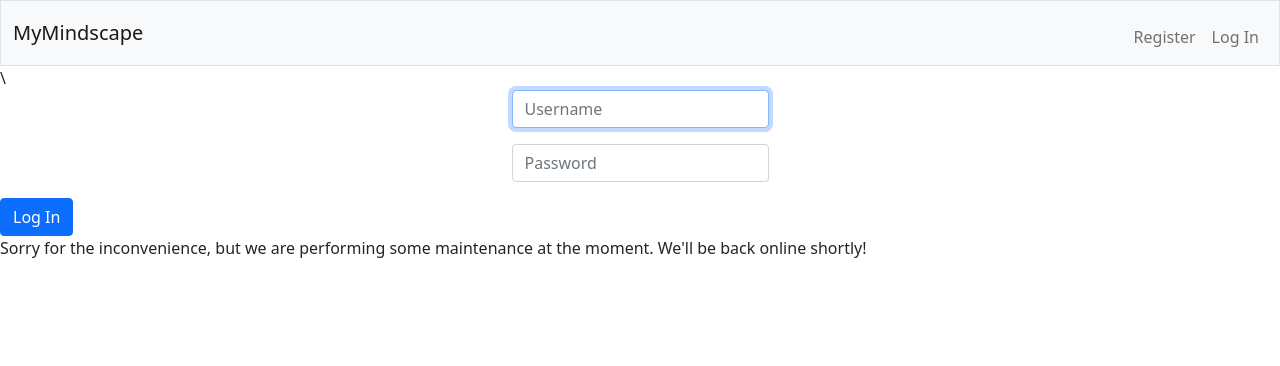
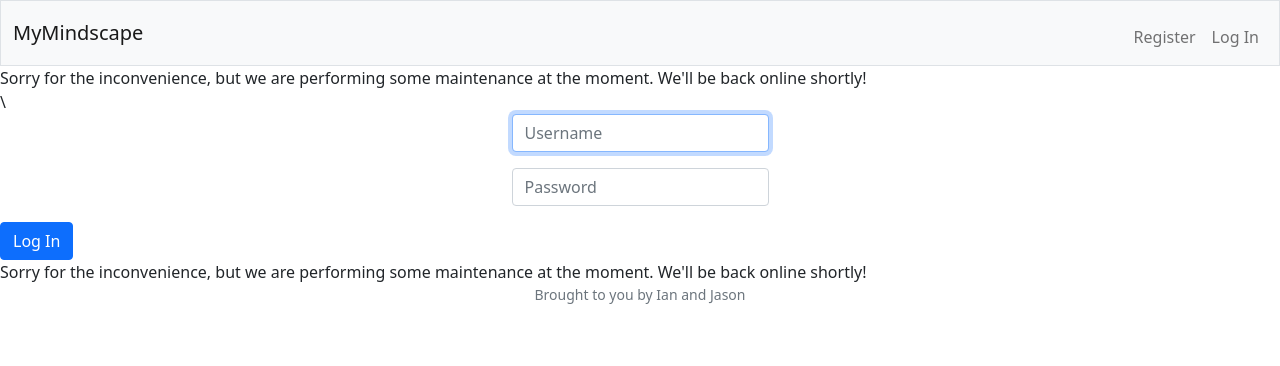
Before and after one commit to JasonLin8888/My-Mindscape, a Python web app: template templates/login.html in a window 1280 px wide. Shown: the top 366 px of the page. Run offline with Jinja, Linux system fonts and the light colour scheme; the template is opened without the code that fills it, so the values that code supplies are empty.

Commit message:
Updated login.html and some other changes

```diff
--- a/templates/analytics.html
+++ b/templates/analytics.html
@@ -1,7 +1,9 @@
 <!--Show analysis from data collected in mood.html over time -->
 {% extends "layout.html" %}
 
-{% block title %}Mood Analytics{% endblock %}
+{% block title %}
+    Mood Analytics
+{% endblock %}
 
 {% block main %}
     <h1>Mood Analytics</h1>
--- a/templates/layout.html
+++ b/templates/layout.html
@@ -52,12 +52,28 @@
             </div>
         </nav>
 
-    <!-- Content block that will be overridden by child pages -->
-    <main>
-        {% block main %}{% endblock %}
-    </main>
+        <!-- Place to display flashed messages -->
+        {% if get_flashed_messages() %}
+            <header>
+                <div class="alert alert-primary mb-0 text-center" role="alert">
+                    {{ messages[0] }}
+                </div>
+            </header>
+            {% else %}
+            <!-- Optional: Provide a message for no flash messages -->
+            Sorry for the inconvenience, but we are performing some maintenance at the moment. We'll be back online shortly!
+        {% endif %}
 
-    <!-- Common footer or scripts can go here -->
+        <!-- Content block that will be overridden by child pages -->
+        <main>
+            {% block main %}{% endblock %}
+        </main>
+
+        <!-- Common footer or scripts can go here -->
+        <footer class="mb-5 small text-center text-muted">
+            Brought to you by Ian and Jason
+        </footer>
 
     </body>
+
 </html>
```
